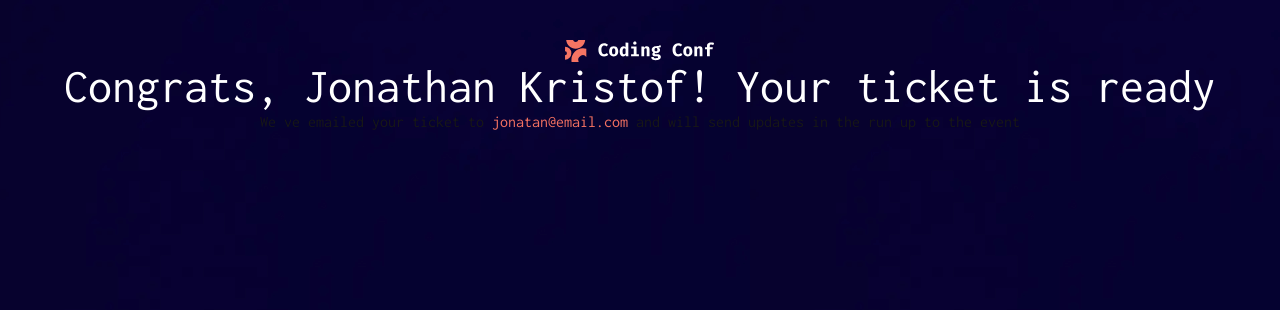
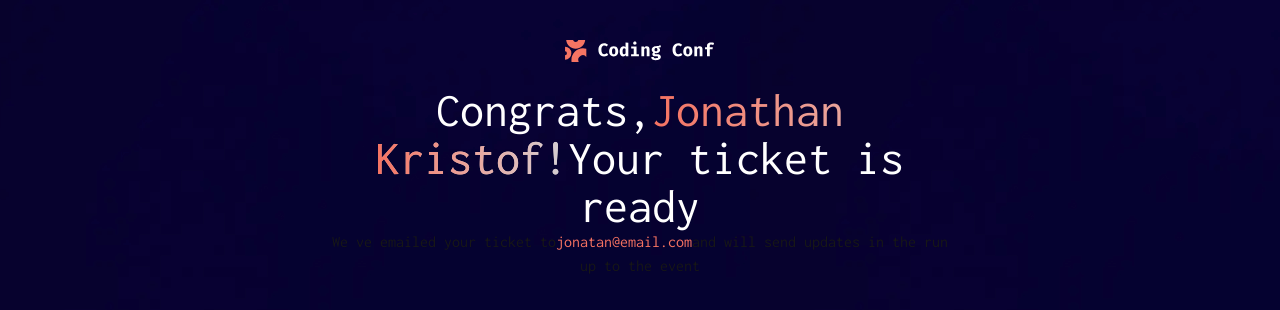
Before and after one commit to stkeys/new-conf-ticket, a Next.js app: page /Ticket in a window 1280 px wide. Shown: the top 310 px of the page. Built offline with nearby package versions, Linux system fonts and the light colour scheme.

Commit message:
style: add linear gradient to heading in ticket page

```diff
--- a/src/app/Ticket/page.tsx
+++ b/src/app/Ticket/page.tsx
@@ -17,8 +17,24 @@ export default function Ticket() : React.ReactElement {
           className="mx-auto pt-10"
         />
       </div>
-      <h1 className="text-2xl  md:text-5xl text-[hsl(0,0%,100%)]">Congrats, <span>Jonathan Kristof!</span> Your ticket is ready</h1>
-      <p>We ve emailed your ticket to <span className="text-[hsl(7,88%,67%)]">jonatan@email.com</span> and will send updates in the run up to the event</p>
+      <div className="md:w-[50%] pt-6 mb-4">
+        <h1 className="text-2xl  md:text-5xl text-[hsl(0,0%,100%)]">
+          Congrats,
+          <span
+          className="bg-gradient-to-r from-[hsl(7,88%,67%)] to-[hsl(252,6%,83%)] bg-clip-text text-transparent">
+            Jonathan <span className="bg-gradient-to-r from-[hsl(7,88%,67%)] to-[hsl(252,6%,83%)] bg-clip-text text-transparent">Kristof!</span>
+          </span>
+          Your ticket is ready
+        </h1>
+        <p>
+          We ve emailed your ticket to
+          <span className="text-[hsl(7,88%,67%)]">
+            jonatan@email.com
+          </span>
+          and will send updates in the run up to the event
+        </p>
+      </div>
+
     </div>
  )
 
```
